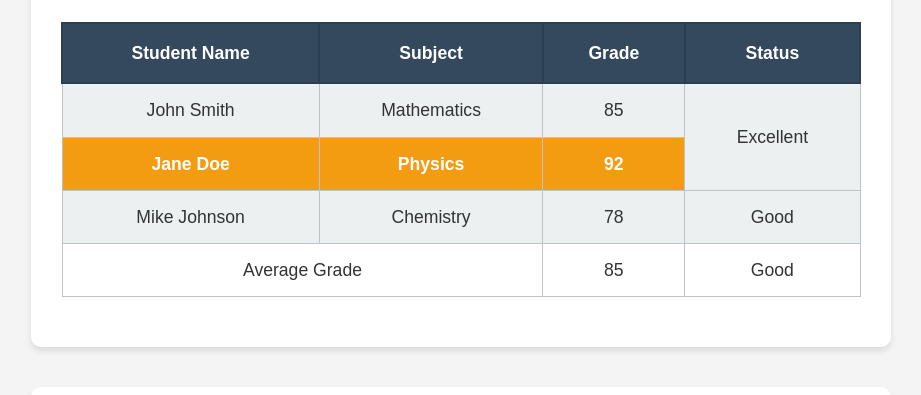
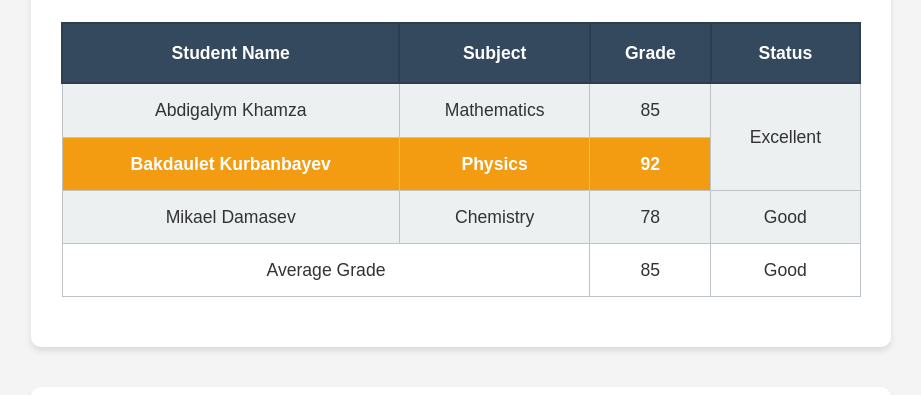
Before and after one commit to btwamibatman/Selfish, a plain HTML site: page task3.html in a window 1280 px wide. Shown: the part 142-537 px from the top of the page, without its empty margins (179-1100 px from the left). Drawn offline with Linux system fonts and the light colour scheme.

Commit message:
Update student names in table
Replaced placeholder names with Abdigalym Khamza, Bakdaulet Kurbanbayev, and Mikael Damasev in the student table for improved accuracy and relevance.

```diff
--- a/task3.html
+++ b/task3.html
@@ -22,18 +22,18 @@
                 </thead>
                 <tbody>
                     <tr>
-                        <td>John Smith</td>
+                        <td>Abdigalym Khamza</td>
                         <td>Mathematics</td>
                         <td>85</td>
                         <td rowspan="2">Excellent</td>
                     </tr>
                     <tr class="highlight-row">
-                        <td>Jane Doe</td>
+                        <td>Bakdaulet Kurbanbayev</td>
                         <td>Physics</td>
                         <td>92</td>
                     </tr>
                     <tr>
-                        <td>Mike Johnson</td>
+                        <td>Mikael Damasev</td>
                         <td>Chemistry</td>
                         <td>78</td>
                         <td>Good</td>
```
